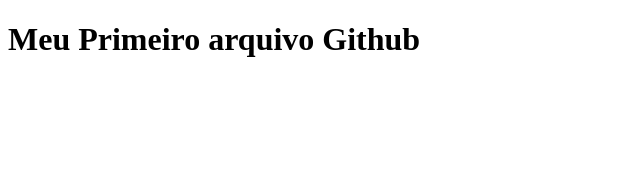
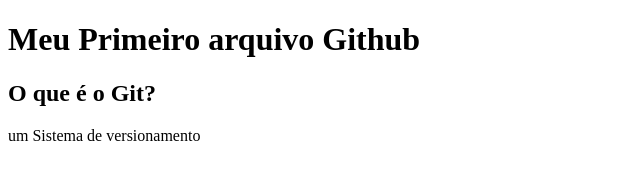
Before and after one commit to traves8/exemplo, a plain HTML site: page index.html in a window 1280 px wide. Shown: the whole page, without its empty margins (0-640 px from the left). Drawn offline with Linux system fonts and the light colour scheme.

Commit message:
Adicação do h2 e paragrafo

```diff
--- a/index.html
+++ b/index.html
@@ -6,5 +6,9 @@
 </head>
 <body>
     <h1> Meu Primeiro arquivo Github</h1>
+
+    <h2> O que é o Git?</h2>
+
+    <p> um Sistema de versionamento</p>
 </body>
 </html>
```
